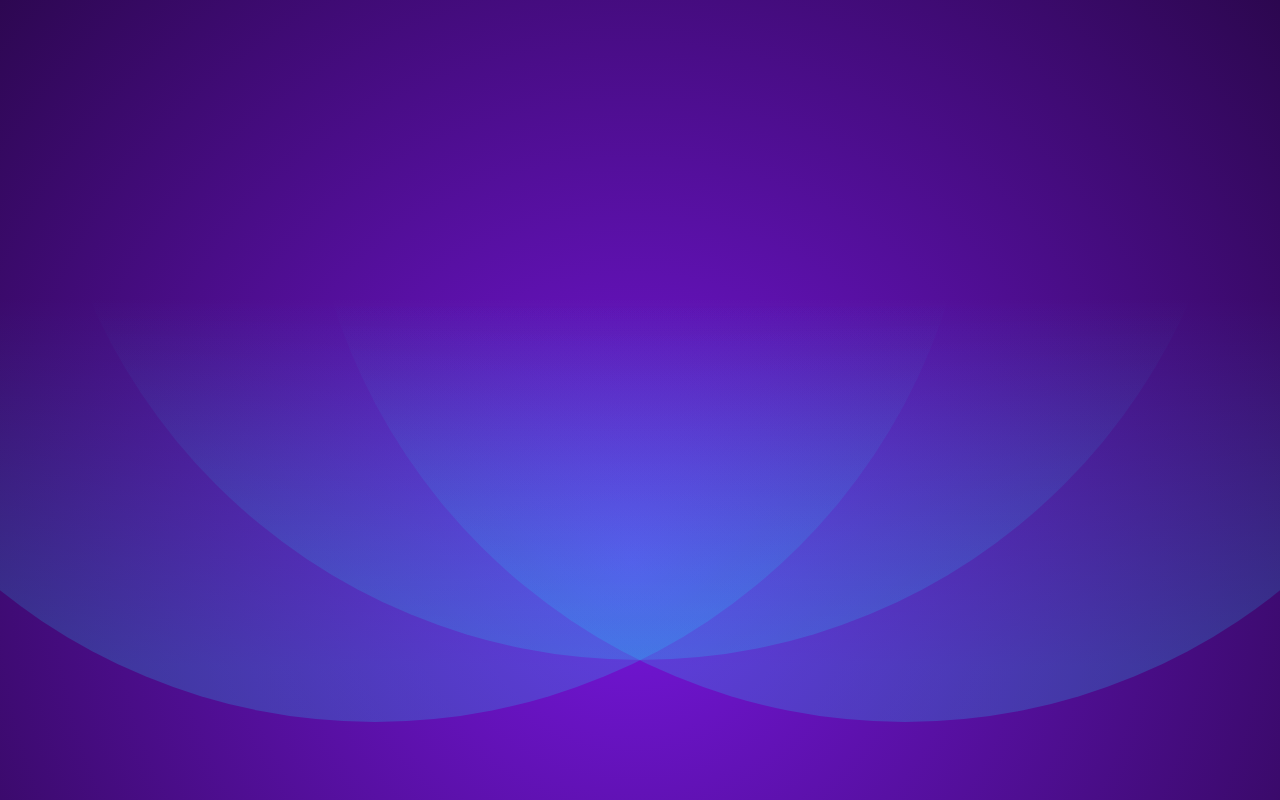
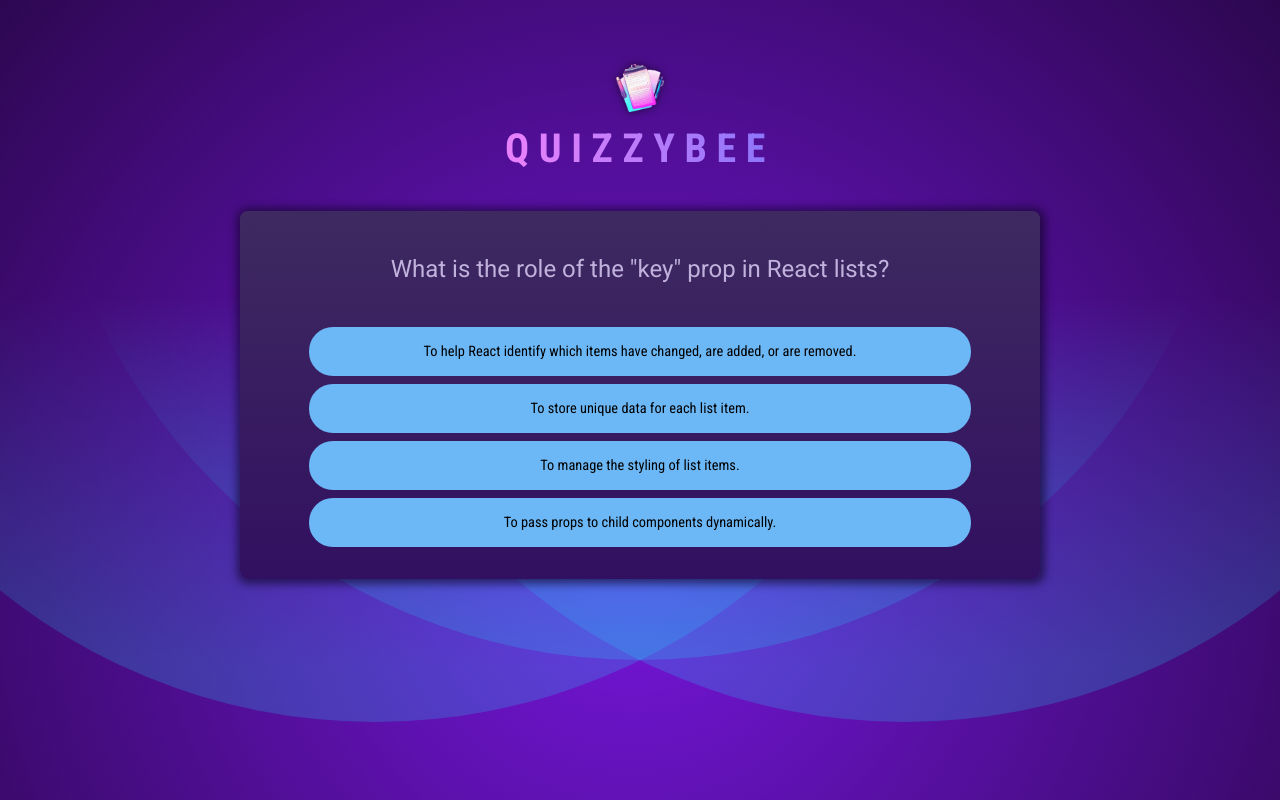
Before and after one commit to seetaramoruganti/QuizzyBee, a React (Vite) app: page / in a window 1280 px wide. Built offline with nearby package versions, Linux system fonts and the light colour scheme.

Commit message:
added dummy questions file and displayed using quiz component

```diff
--- a/index.html
+++ b/index.html
@@ -4,7 +4,7 @@
     <meta charset="UTF-8" />
     <link rel="icon" type="image/svg+xml" href="/quiz-logo.png" />
     <meta name="viewport" content="width=device-width, initial-scale=1.0" />
-    <title>ReactQuiz</title>
+    <title>QuizzyBee</title>
   </head>
   <body>
     <div id="root"></div>
--- a/src/App.jsx
+++ b/src/App.jsx
@@ -1,3 +1,15 @@
-function App() {}
+import Header from "./components/Header.jsx";
+import Quiz from "./components/Quiz.jsx";
+
+function App() {
+  return (
+    <>
+      <Header />
+      <main>
+        <Quiz />
+      </main>
+    </>
+  );
+}
 
 export default App;
--- /dev/null
+++ b/src/components/Header.jsx
@@ -0,0 +1,10 @@
+import logoImg from "../assets/quiz-logo.png";
+
+export default function Header() {
+  return (
+    <header>
+      <img src={logoImg} alt="Quizzy Beee !" />
+      <h1>QuizzyBee</h1>
+    </header>
+  );
+}
--- /dev/null
+++ b/src/components/Quiz.jsx
@@ -0,0 +1,31 @@
+import { useState } from "react";
+import QUESTIONS from "../questions.js";
+
+export default function Quiz() {
+  const [userAnswers, setUserAnswers] = useState([]);
+
+  const activeQuestionIndex = userAnswers.length;
+
+  function handleSelectAnswer(selectedAnswer) {
+    setUserAnswers((prevUserAnswers) => {
+      //   console.log(prevUserAnswers);
+      return [...prevUserAnswers, selectedAnswer];
+    });
+  }
+  return (
+    <div id="quiz">
+      <div id="question">
+        <h2>{QUESTIONS[activeQuestionIndex].text}</h2>
+        <ul id="answers">
+          {QUESTIONS[activeQuestionIndex].answers.map((answer) => (
+            <li key={answer} className="answer">
+              <button onClick={() => handleSelectAnswer(answer)}>
+                {answer}
+              </button>
+            </li>
+          ))}
+        </ul>
+      </div>
+    </div>
+  );
+}
--- /dev/null
+++ b/src/questions.js
@@ -0,0 +1,102 @@
+export default [
+    {
+      id: 'q1',
+      text: 'What is the role of the "key" prop in React lists?',
+      answers: [
+        'To help React identify which items have changed, are added, or are removed.', // Correct Answer
+        'To store unique data for each list item.',
+        'To manage the styling of list items.',
+        'To pass props to child components dynamically.',
+      ],
+    },
+    {
+      id: 'q2',
+      text: 'What is the virtual DOM in React?',
+      answers: [
+        'A lightweight copy of the real DOM that React uses to optimize UI updates.', // Correct Answer
+        'A database for storing React component data.',
+        'An API provided by React for creating user interfaces.',
+        'The entire DOM used by the browser.',
+      ],
+    },
+    {
+      id: 'q3',
+      text: 'What does the useEffect hook in React do?',
+      answers: [
+        'Allows you to perform side effects in functional components.', // Correct Answer
+        'Handles form submissions in React applications.',
+        'Manages global state across components.',
+        'Provides a way to conditionally render elements.',
+      ],
+    },
+    {
+      id: 'q4',
+      text: 'What is the difference between props and state in React?',
+      answers: [
+        'Props are read-only inputs passed to components; state is mutable data managed within a component.', // Correct Answer
+        'Props are mutable; state is immutable.',
+        'Props are for functional components; state is for class components only.',
+        'Props are global variables; state is local to a component.',
+      ],
+    },
+    {
+      id: 'q5',
+      text: 'What happens when setState is called in React?',
+      answers: [
+        'The component re-renders with the updated state.', // Correct Answer
+        'The application navigates to a new page.',
+        'The component enters the "ready" phase.',
+        'The state is updated without causing a re-render.',
+      ],
+    },
+    {
+      id: 'q6',
+      text: 'What is the primary use of React Router?',
+      answers: [
+        'To handle navigation and rendering of components based on URL paths.', // Correct Answer
+        'To manage global state in React applications.',
+        'To fetch data from APIs and render it in components.',
+        'To handle animations between React components.',
+      ],
+    },
+    {
+      id: 'q7',
+      text: 'How can you prevent a React component from re-rendering unnecessarily?',
+      answers: [
+        'By using React.memo to wrap the component.', // Correct Answer
+        'By adding a delay in the render method.',
+        'By ensuring the component uses only props and no state.',
+        'By avoiding the use of React hooks in the component.',
+      ],
+    },
+    {
+      id: 'q8',
+      text: 'What is React’s Context API used for?',
+      answers: [
+        'For sharing data between components without passing props through every level.', // Correct Answer
+        'For styling components with CSS-in-JS libraries.',
+        'For handling API calls across components.',
+        'For testing React applications effectively.',
+      ],
+    },
+    {
+      id: 'q9',
+      text: 'What is the purpose of React Portals?',
+      answers: [
+        'To render child components into a DOM node outside the parent component hierarchy.', // Correct Answer
+        'To create reusable components for multiple projects.',
+        'To simplify the use of context in React.',
+        'To optimize the rendering of lists.',
+      ],
+    },
+    {
+      id: 'q10',
+      text: 'What is the purpose of PropTypes in React?',
+      answers: [
+        'To define the type and shape of props passed to a component.', // Correct Answer
+        'To manage the lifecycle of a React component.',
+        'To validate the structure of the state object.',
+        'To dynamically update the values of props.',
+      ],
+    },
+  ];
```
